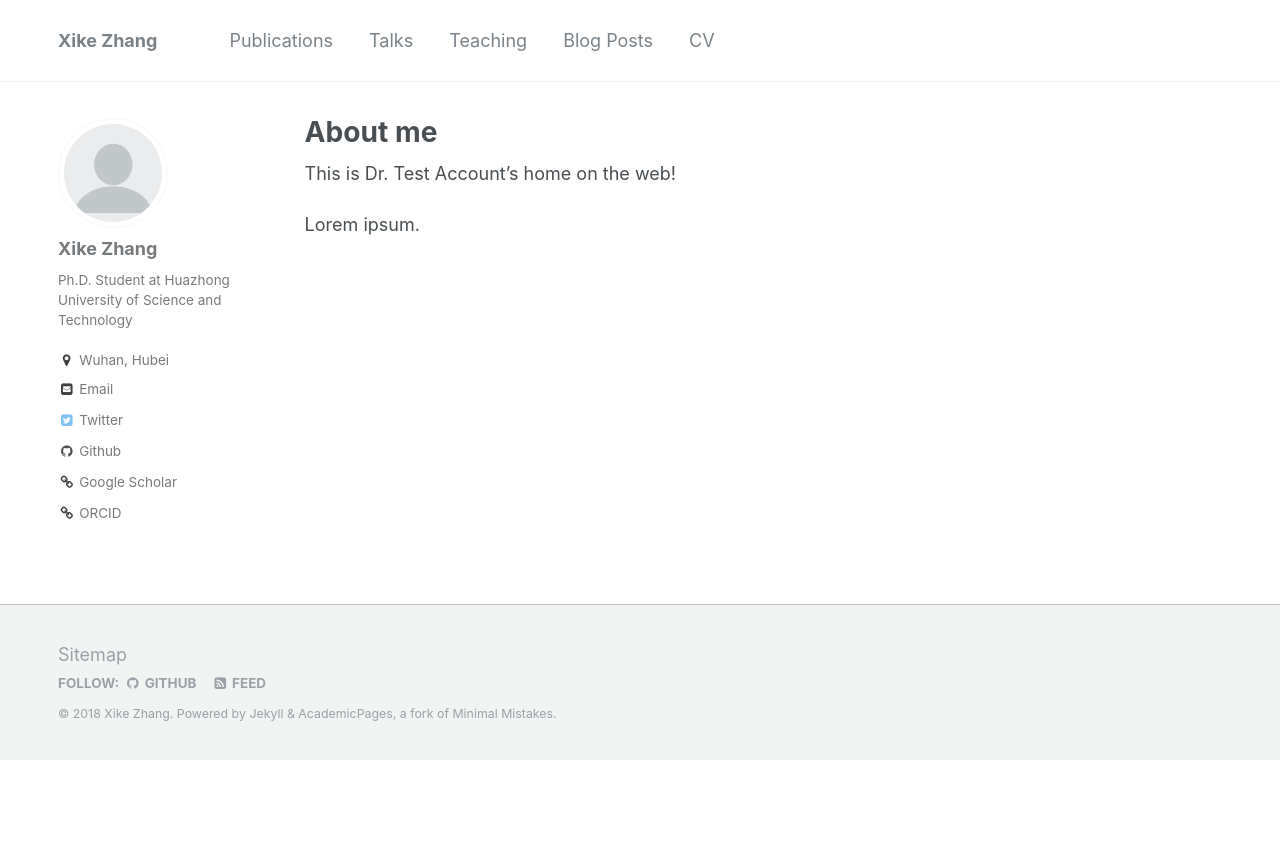
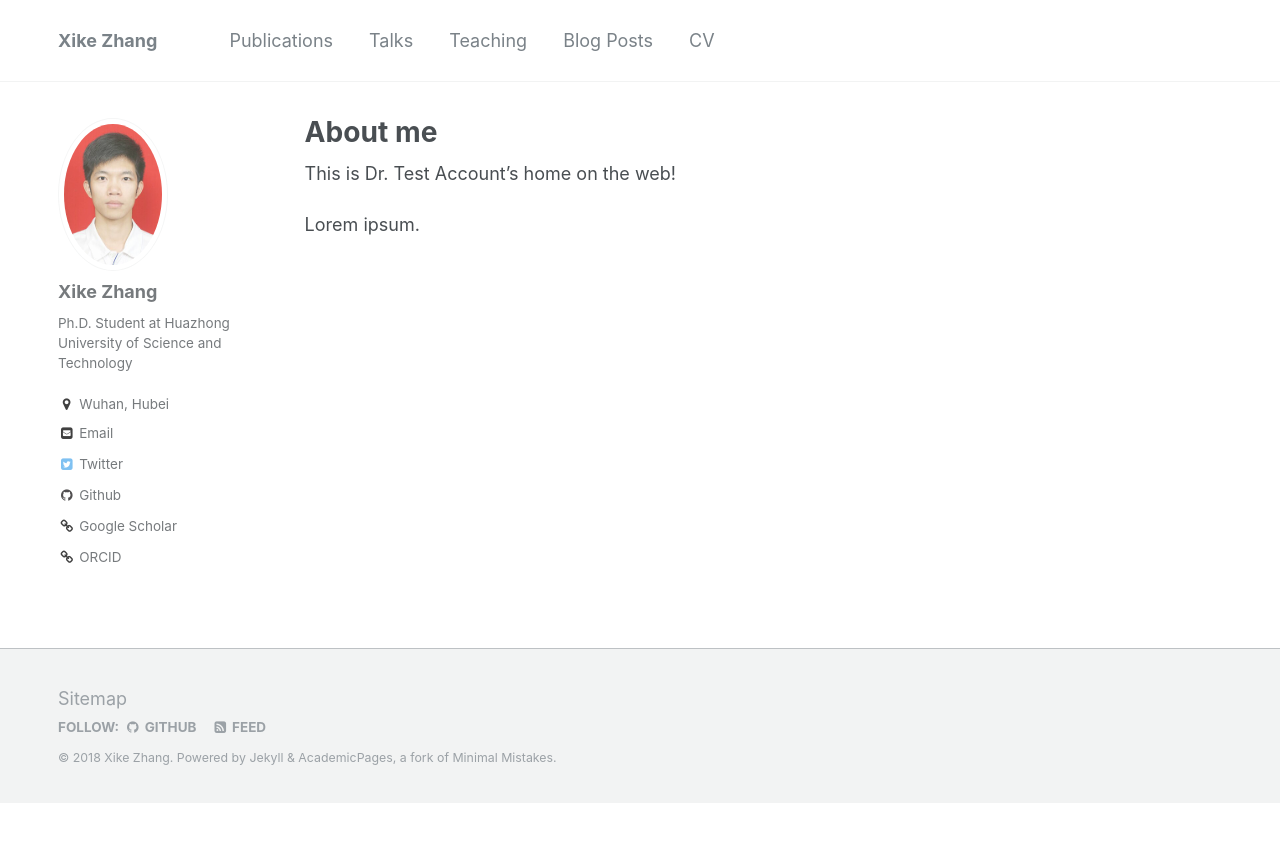
Before and after one commit to kokocheung/XikeZhang.github.io, a Jekyll site: the page built from _pages/about.md, in a window 1280 px wide. Shown: the top 842 px of the page. Built offline with Jekyll 4.4.1, drawn with Linux system fonts in a browser that asks for light colours.

Commit message:
Update _config.yml

```diff
--- a/_config.yml
+++ b/_config.yml
@@ -78,7 +78,7 @@ analytics:
 # Site Author
 author:
   name             : "Xike Zhang"
-  avatar           : "profile.png"
+  avatar           : "profile1.png"
   bio              : "Ph.D. Student at Huazhong University of Science and Technology"
   location         : "Wuhan, Hubei"
   employer         :
@@ -91,7 +91,7 @@ author:
   flickr           :
   facebook         :
   foursquare       :
-  github           : "getorg-testacct"
+  github           : "kokocheung"
   google_plus      :
   keybase          :
   instagram        :
```
